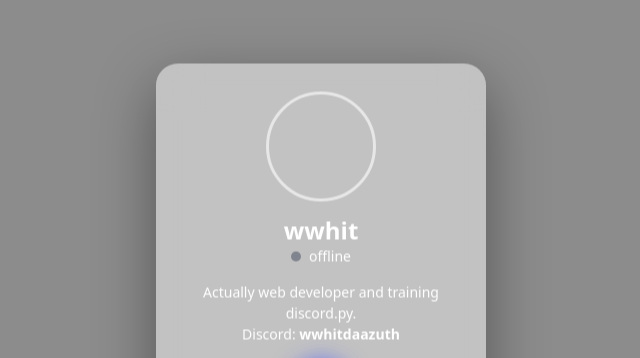
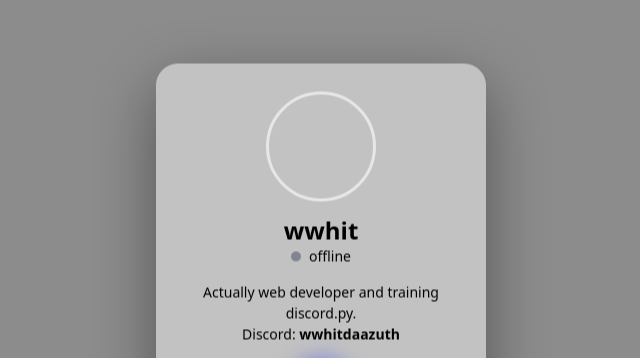
Before and after one commit to Abuh-byte/wwhit, a website: page index.html in a window 1280 px wide. Shown: the part 142-500 px from the top of the page, without its empty margins (319-959 px from the left). Drawn offline with Linux system fonts and the light colour scheme; no server answers.

Commit message:
Update index.html

```diff
--- a/index.html
+++ b/index.html
@@ -15,19 +15,21 @@
   font-family: system-ui, sans-serif;
 }
 
-body {
-  height: 100vh;
+html, body {
+  width: 100%;
+  height: 100%;
+  margin: 0;
   overflow: hidden;
-  color: white;
 }
 
-/* background video */
 #bg-video {
   position: fixed;
-  inset: 0;
+  top: 0;
+  left: 0;
   width: 100%;
   height: 100%;
   object-fit: cover;
+  overflow: hidden;
   z-index: -2;
 }
 
```
